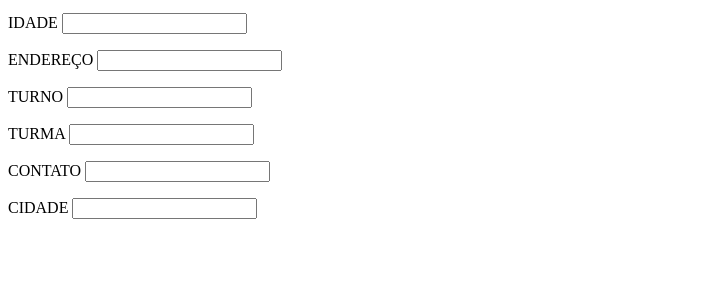
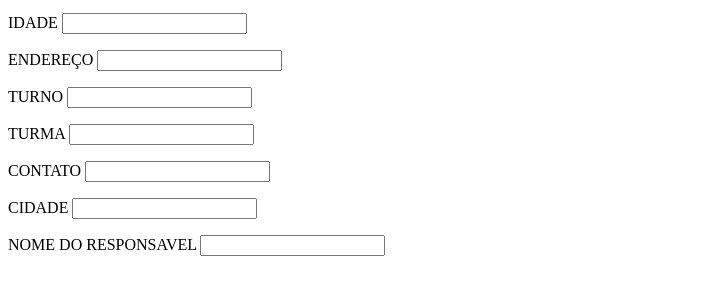
Before and after one commit to SupergabrielGG/FORMUL-RIO, a plain HTML site: page index.html in a window 1280 px wide. Shown: the part 104-398 px from the top of the page, without its empty margins (0-720 px from the left). Drawn offline with Linux system fonts and the light colour scheme.

Commit message:
Update index.html

```diff
--- a/index.html
+++ b/index.html
@@ -18,6 +18,7 @@
 <P>TURMA <input type="text" turma="turma" id="turma"</p>
 <P>CONTATO <input type="text" contato="contato" id="contato"</p>
 <P>CIDADE <input type="text" cidade="cidade" id="cidade"</p>
+<P>NOME DO RESPONSAVEL <input type="text" nome do responsavel="nome do responsavel" id="nome do responsavel"</p>
 
 
     </form>
```
